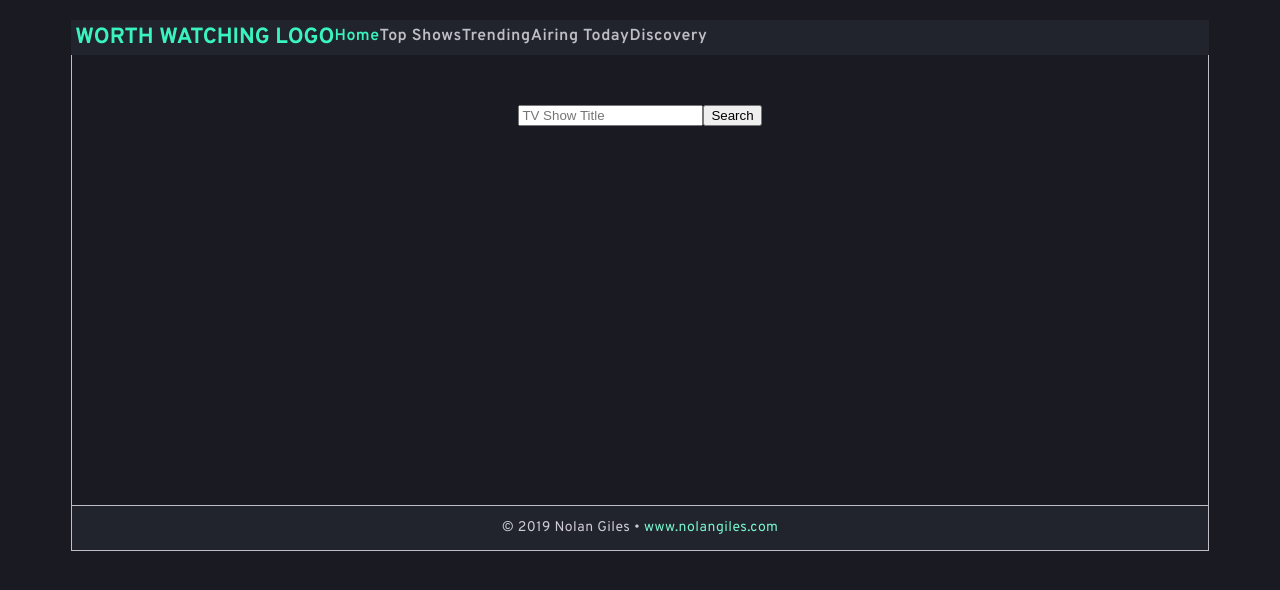
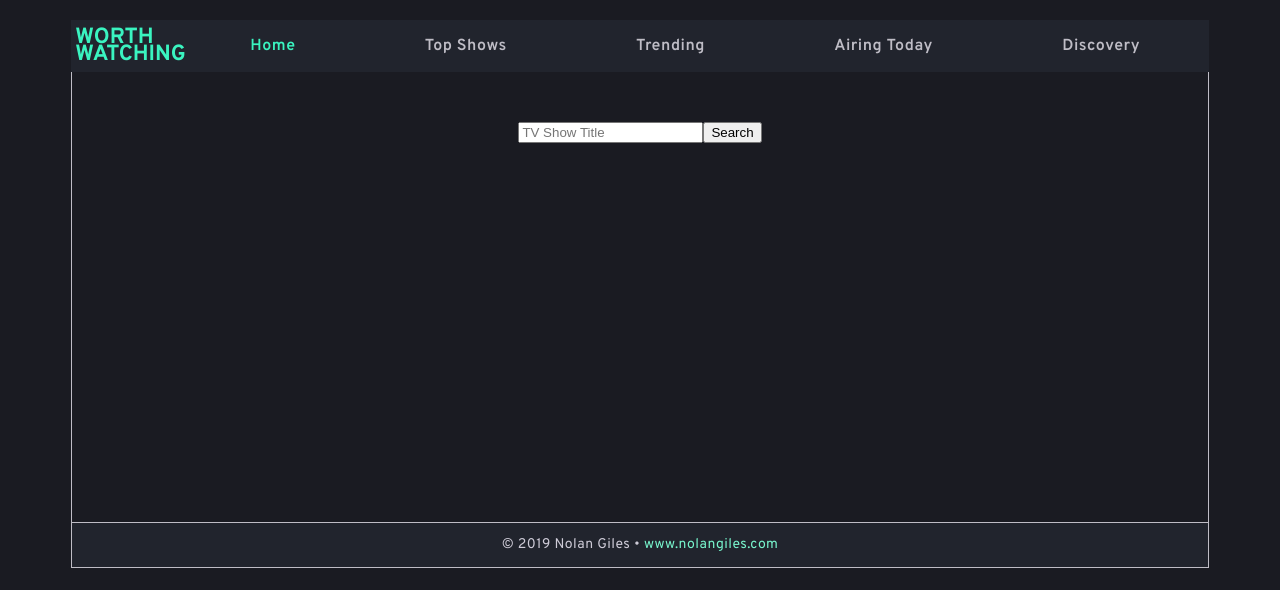
Before and after one commit to nolanGHUB/project_2, a React (Create React App) app in the folder worthwatching/: page /home in a window 1280 px wide. Shown: the top 590 px of the page. Built offline with nearby package versions, Linux system fonts and the light colour scheme.

Commit message:
Replaced the placeholder logo

```diff
--- a/worthwatching/src/components/Header.js
+++ b/worthwatching/src/components/Header.js
@@ -6,10 +6,15 @@ import Nav from './Nav'
 const Header = () => {
   return (
     <div className="header">
-      <div>
-        WORTH WATCHING LOGO
+      <div className="logo">
+        <div className="logo-worth">
+          WORTH
+        </div>
+        <div className="logo-watching">
+          WATCHING
+        </div>
       </div>
-      <div>
+      <div className="nav-wrapper">
         <Nav />
       </div>
     </div>
```
